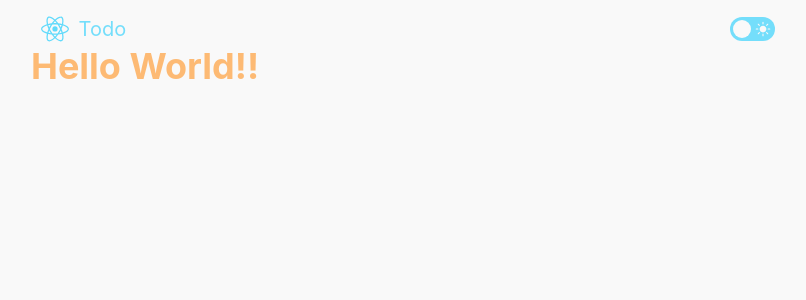
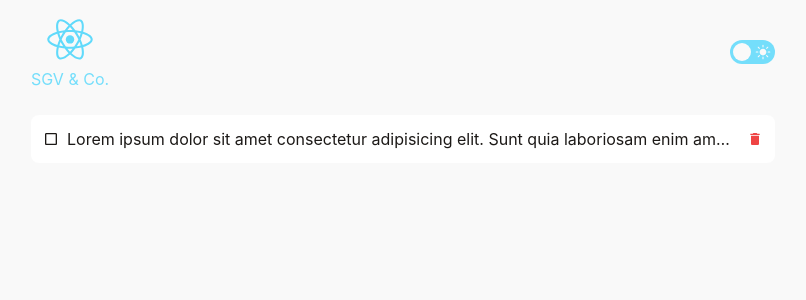
Before and after one commit to prince0010/todo-list, a React (Create React App) app: page / in a window 1280 px wide. Shown: the top 300 px of the page, without its empty margins (237-1043 px from the left). Built offline with nearby package versions, Linux system fonts and the light colour scheme.

Commit message:
Adding Task Input

```diff
--- a/src/components/App-container.tsx
+++ b/src/components/App-container.tsx
@@ -17,9 +17,9 @@ export const AppContainer = observer(() => {
         return(
                 <div className="max-w-screen-md mx-auto p-3">
                         <div className="flex items-center justify-between">
-                                <div className="flex items-center">
+                                <div className="flex flex-col items-center">
                                 <img src={Logo} alt="logo" />
-                                <div className="text-xl text-primary"> Todo </div>
+                                <div className="text-m text-primary"> SGV & Co. </div>
                                 </div>
                                 <ThemeToggle></ThemeToggle>
                         </div>
--- /dev/null
+++ b/src/components/task-input.tsx
@@ -0,0 +1,8 @@
+export const TaskInput = () => {
+    return(
+        <div>
+            <p>Test</p>
+        </div>
+    )
+
+}
--- /dev/null
+++ b/src/components/task-item.tsx
@@ -0,0 +1,34 @@
+import { MdCheckBoxOutlineBlank, MdDelete } from 'react-icons/md'
+import { BaseText } from "./base-text"
+
+
+export const TaskItem = () => {
+    return(
+     <div className='
+     flex
+     h-[48px]
+     items-center
+     px-3
+     bg-component
+     rounded-lg
+     dark:bg-component-dark
+     gap-2
+     '>
+        <button>
+            <BaseText>
+            <MdCheckBoxOutlineBlank></MdCheckBoxOutlineBlank>
+            </BaseText>
+        </button>
+        <div className='truncate flex-1'>
+            <BaseText className="truncate dark:text-primary text-danger">
+            Lorem ipsum dolor sit amet consectetur adipisicing elit. Sunt quia laboriosam enim amet ex id quam cumque quis, provident velit alias,
+            quibusdam necessitatibus, accusamus maxime et architecto libero delectus eum!
+            </BaseText>
+        </div>
+        <button className='text-danger'>
+            <MdDelete></MdDelete>
+        </button>
+     </div>
+    )
+
+}
--- a/src/components/task-list.tsx
+++ b/src/components/task-list.tsx
@@ -1,9 +1,18 @@
+import { TaskItem } from "./task-item"
+
 export const TaskList = () => {
     return(
-    <div className="text-4xl font-bold text-orange-300">
-        Hello World!!
+    //     <div className="w-full h-screen bg-orange-300 my-12 py-20">
+    //         <div className="max-w-[1000px] mx-auto p-4 flex justify-center h-full w-full">
+
+    // <p className="text-4xl font-bold text-black ">
+    //     Test Program
+    // </p>
+    // </div>
+    //         </div>
+    <div className="mt-6">
+        <TaskItem></TaskItem>
     </div>
-
     )
 
 }
--- a/src/stores/theme.ts
+++ b/src/stores/theme.ts
@@ -30,7 +30,7 @@ export class Theme{
             }
             localStorage[STORAGE_KEY] = this._themeMode
         }
-        // Computing if the dark is true or light is true
+        // Computing if the dark is true or light is true and dapat naa na sulod sa single quote ang dark and light na variable name sa sulod sa switch case
         @computed
         mode(light: any, dark: any){
             switch (this._themeMode) {
```
